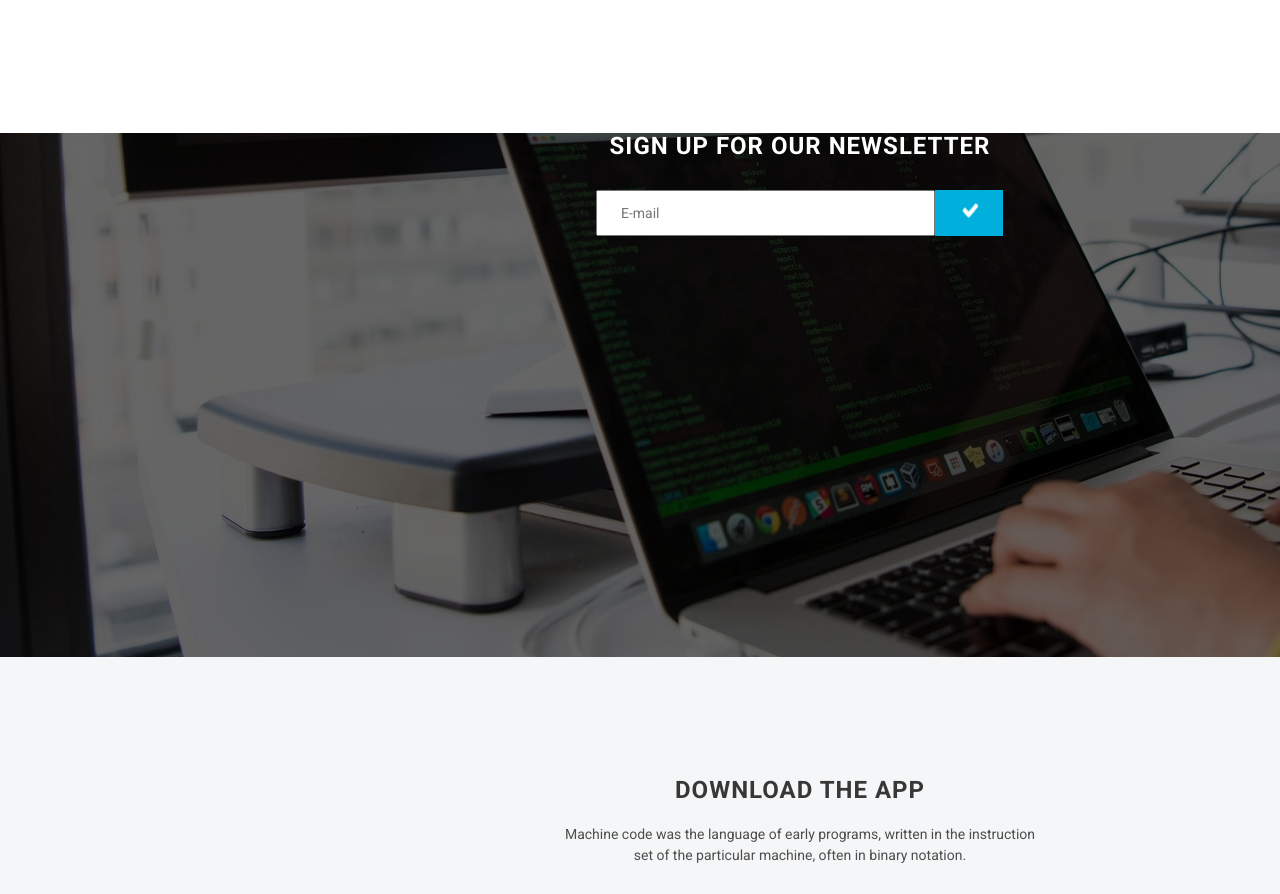
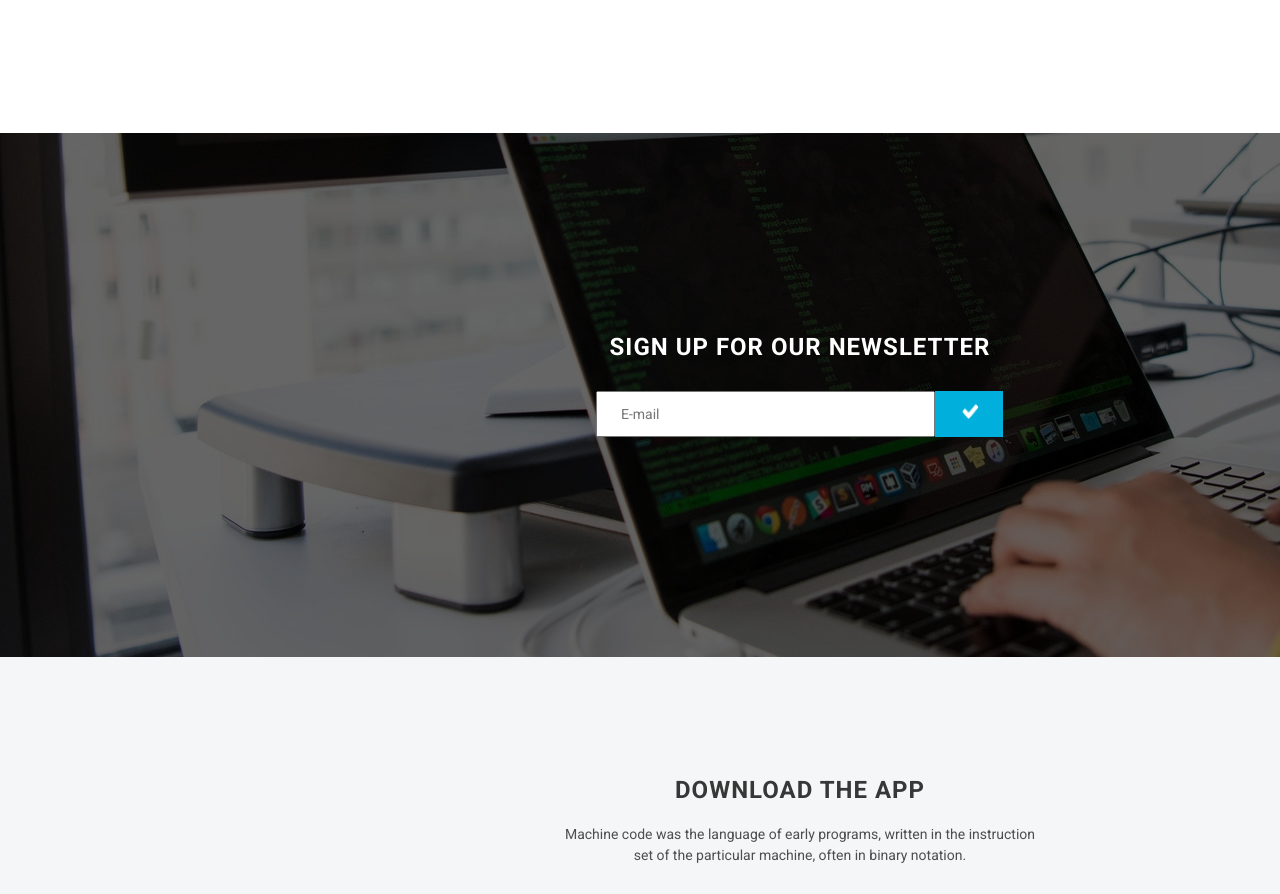
Before and after one commit to InessaBoickova/webdev, a plain HTML site: page index.html in a window 1280 px wide. Shown: the part 2800-3694 px from the top of the page. Drawn offline with nearby package versions, Linux system fonts and the light colour scheme.

Commit message:
Update style.css

```diff
--- a/style.css
+++ b/style.css
@@ -323,7 +323,7 @@ header {
 }
 
 .sign_up .sign_up_title {
-    padding-top: 201gitpx;
+    padding-top: 201px;
     font-size: 24px;
     letter-spacing: 1px;
     text-transform: uppercase;
```
